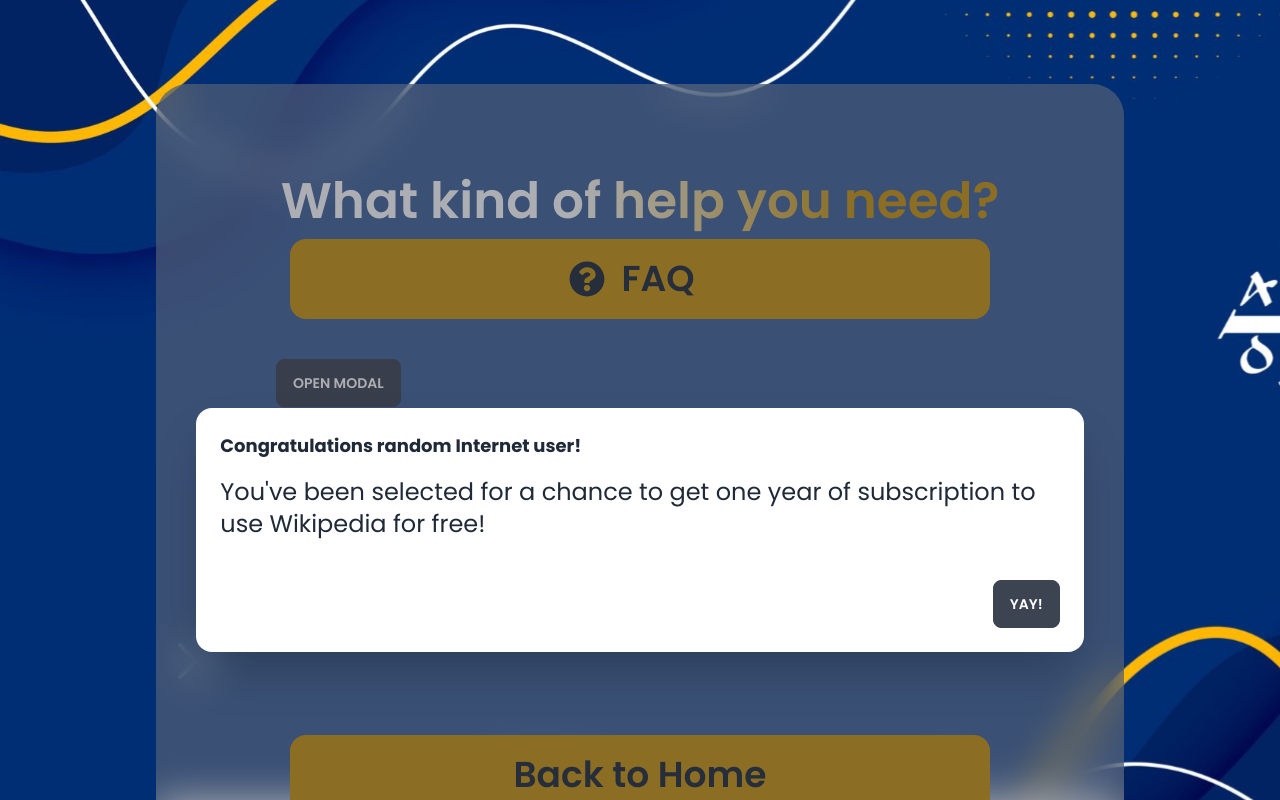
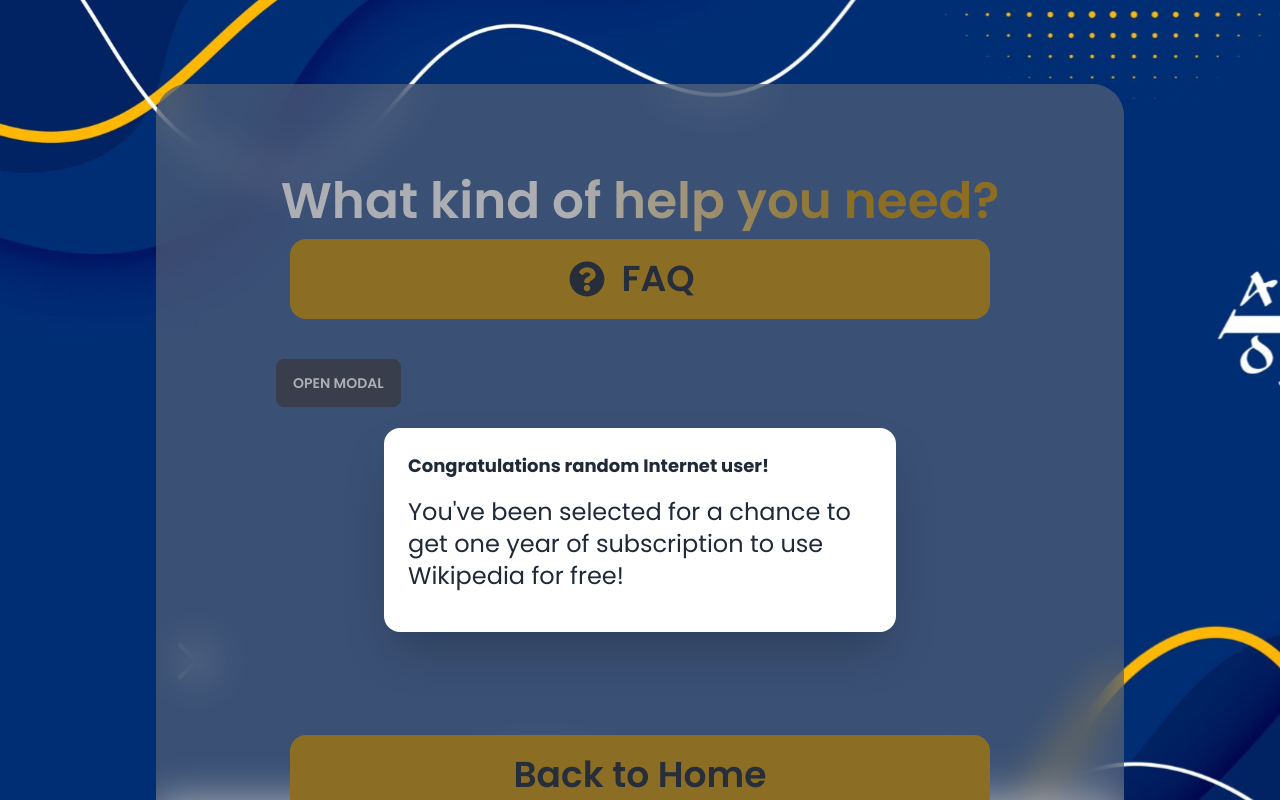
Before and after one commit to naufalHaidar12342/nextjs-rasa-chatbot, a Next.js app: page /help in a window 1280 px wide. Both pictures are taken after a click on the label "OPEN MODAL". Shown: the top 800 px of the page. Built offline with nearby package versions, Linux system fonts and the light colour scheme.

Commit message:
replace font being used, add font through next/font, replace modal template

```diff
--- a/components/Modal.jsx
+++ b/components/Modal.jsx
@@ -2,28 +2,23 @@ export default function Modal() {
 	return (
 		<div>
 			{/* The button to open modal */}
-			<label htmlFor="my-modal-5" className="btn">
+			<label htmlFor="my-modal-4" className="btn">
 				open modal
 			</label>
 
 			{/* Put this part before </body> tag */}
-			<input type="checkbox" id="my-modal-5" className="modal-toggle" />
-			<div className="modal">
-				<div className="modal-box w-11/12 max-w-5xl">
-					<h3 className="font-bold text-lg">
+			<input type="checkbox" id="my-modal-4" className="modal-toggle" />
+			<label htmlFor="my-modal-4" className="modal cursor-pointer">
+				<label className="modal-box relative" htmlFor="">
+					<h3 className="text-lg font-bold">
 						Congratulations random Internet user!
 					</h3>
 					<p className="py-4">
 						You've been selected for a chance to get one year of subscription to
 						use Wikipedia for free!
 					</p>
-					<div className="modal-action">
-						<label htmlFor="my-modal-5" className="btn">
-							Yay!
-						</label>
-					</div>
-				</div>
-			</div>
+				</label>
+			</label>
 		</div>
 	);
 }
--- a/pages/_app.js
+++ b/pages/_app.js
@@ -1,7 +1,15 @@
 import "../styles/globals.css";
-
+import { Poppins } from "@next/font/google";
+const poppins = Poppins({
+	subsets: ["latin", "devanagari", "latin-ext"],
+	weight: ["400", "500", "600", "700"],
+});
 function MyApp({ Component, pageProps }) {
-	return <Component {...pageProps} />;
+	return (
+		<main className={poppins.className}>
+			<Component {...pageProps} />
+		</main>
+	);
 }
 
 export default MyApp;
--- a/styles/globals.css
+++ b/styles/globals.css
@@ -1,4 +1,4 @@
-@import url("https://fonts.googleapis.com/css2?family=Poppins:ital,wght@0,100;0,200;0,300;0,400;0,500;0,600;0,700;0,800;0,900;1,100;1,200;1,300;1,400;1,500;1,600;1,700;1,800;1,900&family=Space+Grotesk:wght@300&display=swap");
+/* @import url("https://fonts.googleapis.com/css2?family=Poppins:wght@400;500;600;700&display=swap"); */
 
 @tailwind base;
 @tailwind components;
```
